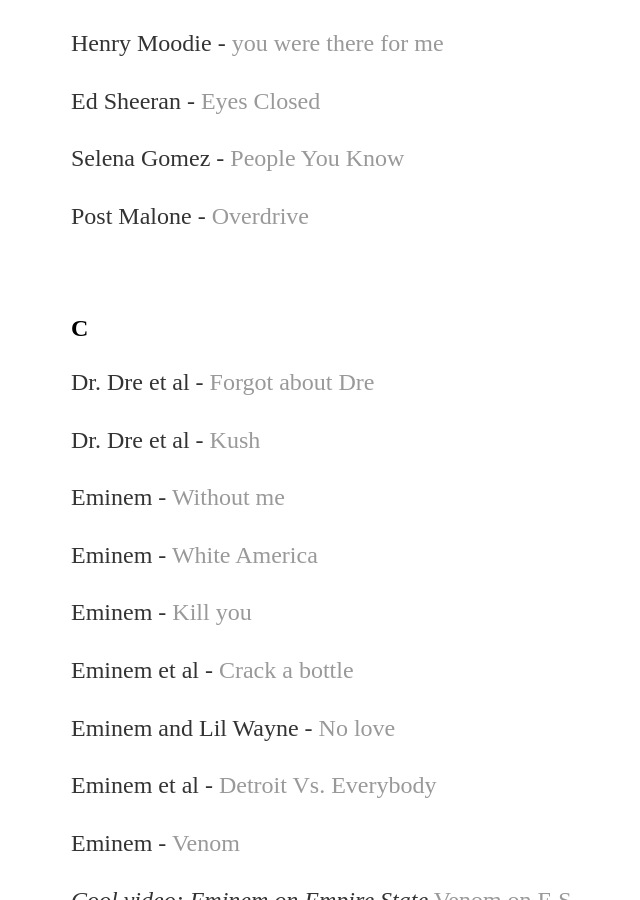
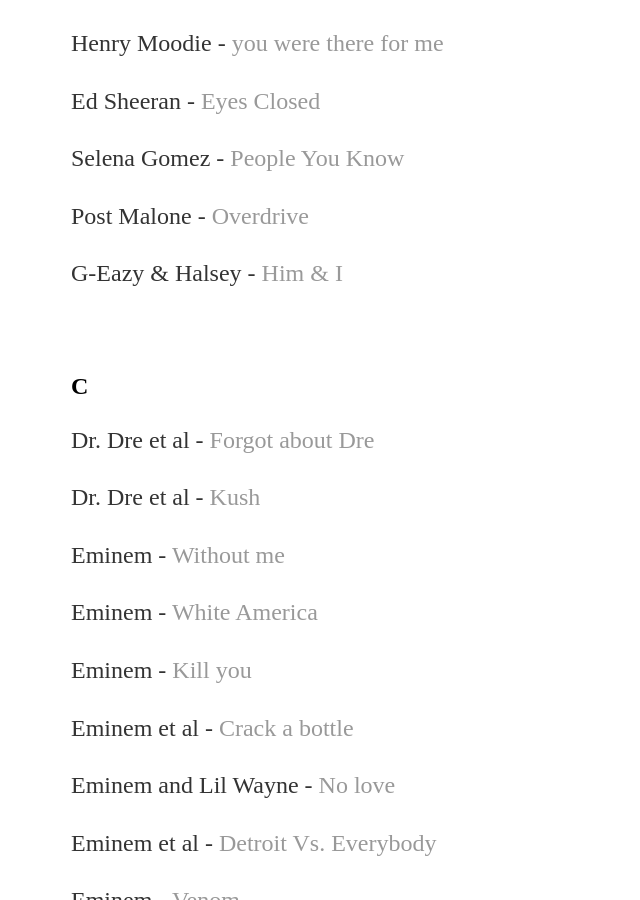
Before and after one commit to yjkweon24/yjkweon24.github.io, a Jekyll site: the page built from _posts/2018-10-23-songs-that-i-love.md, in a window 1280 px wide and 900 px high, scrolled down 16695 px. Shown: the whole window, without its empty margins (121-761 px from the left). Built offline with Jekyll 4.4.1, drawn with Linux system fonts in a browser that asks for light colours.

Commit message:
Update 2018-10-23-songs-that-i-love.md

```diff
--- a/_posts/2018-10-23-songs-that-i-love.md
+++ b/_posts/2018-10-23-songs-that-i-love.md
@@ -582,6 +582,8 @@
 
 Post Malone - [Overdrive](https://www.youtube.com/watch?v=hggjZ-FGGkw)
 
+G-Eazy & Halsey - [Him & I](https://www.youtube.com/watch?v=SA7AIQw-7Ms&ab_channel=GEazyMusicVEVO)
+
 <br>
 
 ## C
```
